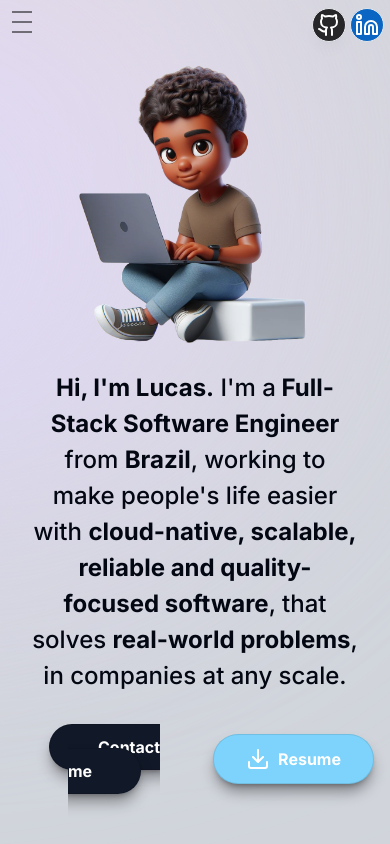
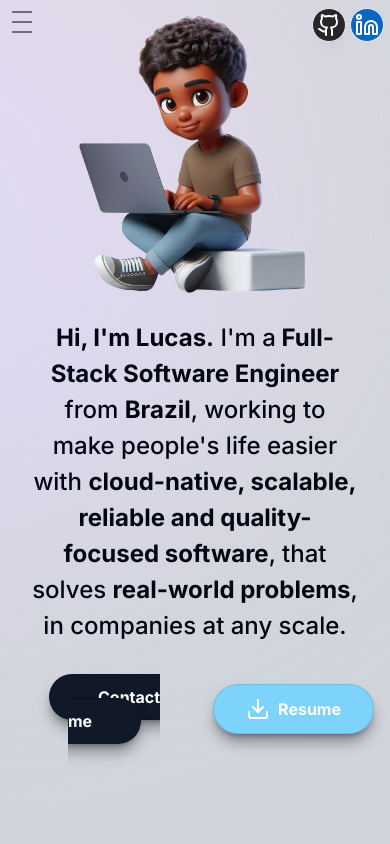
Before and after one commit to Luks3110/portfolio-v2, a Next.js app: page / in a window 390 px wide. Built offline with nearby package versions, Linux system fonts and the light colour scheme.

Commit message:
fix: fixed mobile navbar position

```diff
--- a/src/app/components/ui/mobileNavbar.tsx
+++ b/src/app/components/ui/mobileNavbar.tsx
@@ -40,12 +40,12 @@ export default function MobileNavbar() {
   }, [isOpen]);
 
   return (
-    <header className="z-[999] relative sm:hidden w-full flex" ref={headerRef}>
+    <header className="z-[999] fixed sm:hidden w-full flex" ref={headerRef}>
       <div className="flex w-full">
         <div className="w-[90%] flex flex-col">
           <Root>
             <List>
-              <Item className={`h-[100vh] absolute`}>
+              <Item className={`h-[100dvh] absolute`}>
                 <Trigger className="pl-3 py-3 absolute z-10">
                   <MenuButton
                     isOpen={isOpen}
@@ -54,7 +54,7 @@ export default function MobileNavbar() {
                   />
                 </Trigger>
                 <motion.div
-                  className={`absolute top-0 pt-8 left-0 w-[40vw] h-full z-9 ${
+                  className={`fixed top-0 pt-8 left-0 w-[40vw] h-full z-9 ${
                     isOpen
                       ? "bg-[#777B8C] transform transition-transform duration-500 ease-in-out"
                       : "bg-transparent -translate-x-full"
```
